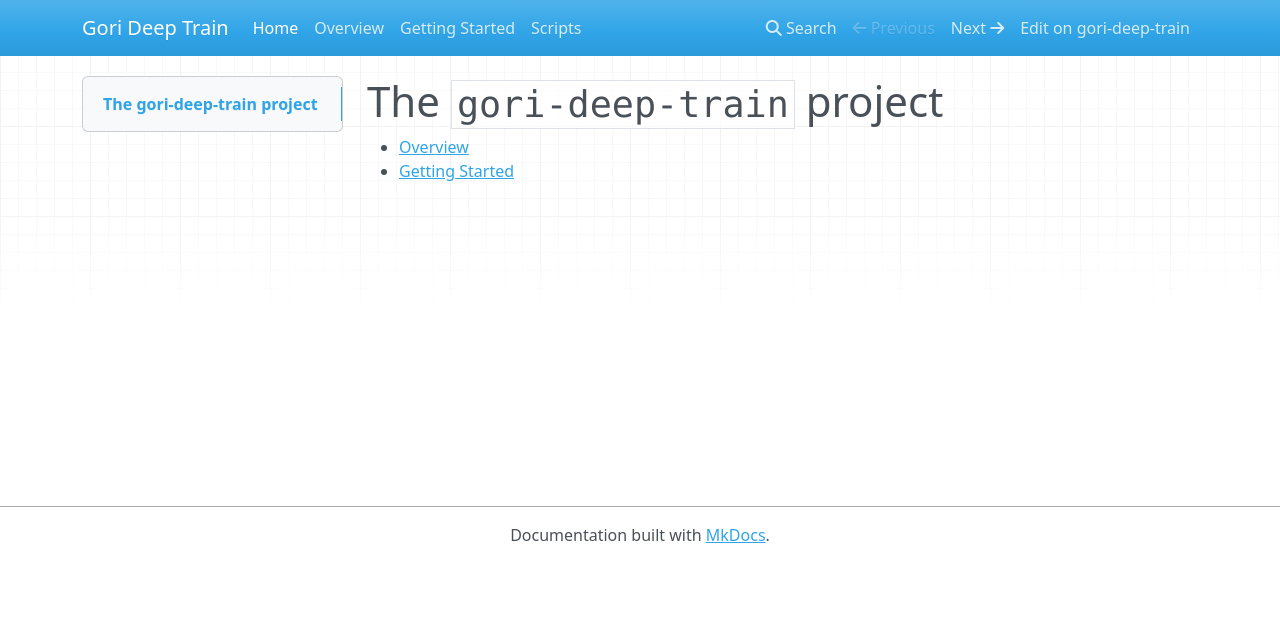
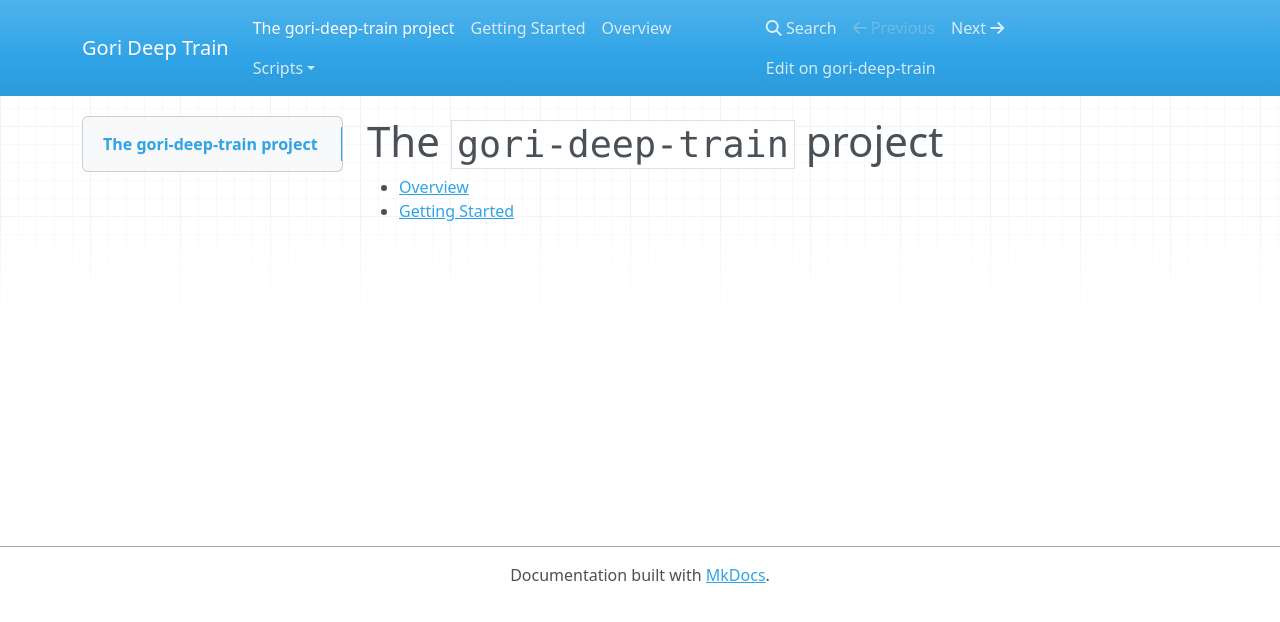
Before and after one commit to RedReservoir/gori-deep-train, an MkDocs documentation site: the page built from docs/index.md, in a window 1280 px wide. Shown: the top 622 px of the page. Built offline with MkDocs 1.6.1, drawn with Linux system fonts in a browser that asks for light colours; nearby versions of some CDN libraries; some of the changed lines change nothing that is shown.

Commit message:
Updated docs

```diff
--- a/mkdocs.yml
+++ b/mkdocs.yml
@@ -6,8 +6,8 @@ plugins:
   - search
   - awesome-pages
 
-nav:
-  - Home: index.md
-  - Overview: overview.md
-  - Getting Started: getting-started.md
-  - Scripts: scripts/index.md
+# nav:
+#   - Home: index.md
+#   - Overview: overview.md
+#   - Getting Started: getting-started.md
+#   - Scripts: scripts/index.md
```
